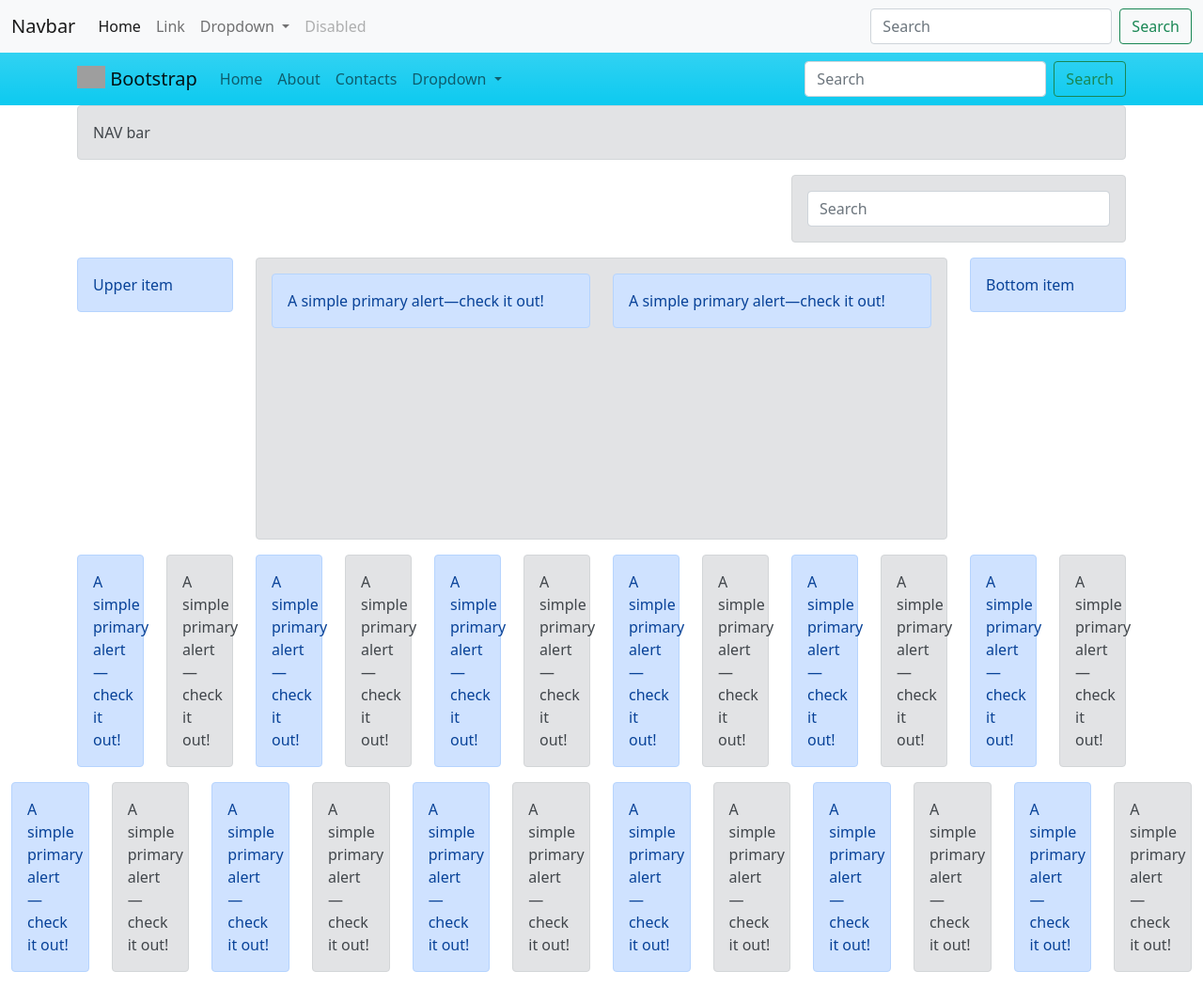
After one commit to Dmitrii-Kozlov/ecommerce, a Django app: page /bootstrap/ in a window 1280 px wide. The commit adds this page. Shown: the whole page at 94% size. Run offline with Django 3.2, Linux system fonts and the light colour scheme; some libraries are stand-ins or nearby versions; grey boxes are pictures that could not be loaded.

Commit message:
add bootstrap

```diff
--- a/ecommerce/forms.py
+++ b/ecommerce/forms.py
@@ -19,8 +19,8 @@ class ContactForm(forms.Form):
 
 
 class LoginForm(forms.Form):
-    username = forms.CharField()
-    password = forms.CharField(widget=forms.PasswordInput())
+    username = forms.CharField(widget=forms.TextInput(attrs={'class':'form-control'}))
+    password = forms.CharField(widget=forms.PasswordInput(attrs={'class':'form-control'}))
 
 
 class RegisterForm(forms.Form):
--- a/ecommerce/urls.py
+++ b/ecommerce/urls.py
@@ -19,6 +19,7 @@ from django.conf.urls.static import static
 
 from django.contrib import admin
 from django.urls import path, include
+from django.views.generic import TemplateView
 
 from .views import home, about, contact, login_page, register_page
 
@@ -28,6 +29,7 @@ urlpatterns = [
     path('contact/', contact, name='contact'),
     path('login/', login_page, name='login'),
     path('register/', register_page, name='register'),
+    path('bootstrap/', TemplateView.as_view(template_name='bootstrap/example.html'), name='bootstrap'),
     path('products/', include('products.urls', namespace='products')),
     path('admin/', admin.site.urls),
 ]
--- a/products/templates/products/product_detail.html
+++ b/products/templates/products/product_detail.html
@@ -1,6 +1,5 @@
 {% extends "base.html" %}
 {% block content %}
-    <div class="container">
     <div class="row">
     <div class="col">
     <h1>{{ object.title }}</h1>
@@ -12,5 +11,4 @@
     {% endif %}
     </div>
     </div>
-    </div>
 {% endblock %}
--- a/products/templates/products/product_list.html
+++ b/products/templates/products/product_list.html
@@ -1,6 +1,5 @@
 {% extends "base.html" %}
 {% block content %}
-    <div class="container">
     <div class="row">
 {% for item in object_list %}
     <div class="col">
@@ -9,5 +8,4 @@
     </div>
 {% endfor %}
     </div>
-    </div>
 {% endblock %}
--- a/templates/auth/login.html
+++ b/templates/auth/login.html
@@ -1,5 +1,9 @@
-<form method="post">
+{% extends "base.html" %}
+{% block content %}
+    <h2>Login</h2>
+<form class="form-control" method="post">
       {% csrf_token %}
       {{ form }}
       <button type="submit" class="btn btn-primary">Submit</button>
   </form>
+{% endblock %}
--- a/templates/auth/register.html
+++ b/templates/auth/register.html
@@ -1,5 +1,9 @@
-<form method="post">
+{% extends "base.html" %}
+{% block content %}
+    <h2>Register</h2>
+<form class="form-control" method="post">
       {% csrf_token %}
       {{ form }}
       <button type="submit" class="btn btn-primary">Submit</button>
   </form>
+{% endblock %}
--- a/templates/base.html
+++ b/templates/base.html
@@ -11,8 +11,10 @@
   </head>
   <body>
   {% include "base/navbar.html" with brand_name="New NavBar"%}
+  <div class="container">
   {% block content %}
   {% endblock %}
+  </div>
   {% include "base/js.html" %}
   </body>
 </html>
--- /dev/null
+++ b/templates/bootstrap/example.html
@@ -0,0 +1,281 @@
+<!doctype html>
+<html lang="en">
+  <head>
+    <!-- Required meta tags -->
+    <meta charset="utf-8">
+    <meta name="viewport" content="width=device-width, initial-scale=1">
+
+    <!-- Bootstrap CSS -->
+    <link href="https://cdn.jsdelivr.net/npm/bootstrap@5.1.3/dist/css/bootstrap.min.css" rel="stylesheet" integrity="sha384-1BmE4kWBq78iYhFldvKuhfTAU6auU8tT94WrHftjDbrCEXSU1oBoqyl2QvZ6jIW3" crossorigin="anonymous">
+
+    <title>Hello, world!</title>
+  </head>
+  <body>
+
+
+
+  <nav class="navbar navbar-expand-lg navbar-light bg-light">
+  <div class="container-fluid">
+    <a class="navbar-brand" href="#">Navbar</a>
+    <button class="navbar-toggler" type="button" data-bs-toggle="collapse" data-bs-target="#navbarSupportedContent" aria-controls="navbarSupportedContent" aria-expanded="false" aria-label="Toggle navigation">
+      <span class="navbar-toggler-icon"></span>
+    </button>
+    <div class="collapse navbar-collapse" id="navbarSupportedContent">
+      <ul class="navbar-nav me-auto mb-2 mb-lg-0">
+        <li class="nav-item">
+          <a class="nav-link active" aria-current="page" href="#">Home</a>
+        </li>
+        <li class="nav-item">
+          <a class="nav-link" href="#">Link</a>
+        </li>
+        <li class="nav-item dropdown">
+          <a class="nav-link dropdown-toggle" href="#" id="navbarDropdown" role="button" data-bs-toggle="dropdown" aria-expanded="false">
+            Dropdown
+          </a>
+          <ul class="dropdown-menu" aria-labelledby="navbarDropdown">
+            <li><a class="dropdown-item" href="#">Action</a></li>
+            <li><a class="dropdown-item" href="#">Another action</a></li>
+            <li><hr class="dropdown-divider"></li>
+            <li><a class="dropdown-item" href="#">Something else here</a></li>
+          </ul>
+        </li>
+        <li class="nav-item">
+          <a class="nav-link disabled" href="#" tabindex="-1" aria-disabled="true">Disabled</a>
+        </li>
+      </ul>
+      <form class="d-flex">
+        <input class="form-control me-2" type="search" placeholder="Search" aria-label="Search">
+        <button class="btn btn-outline-success" type="submit">Search</button>
+      </form>
+    </div>
+  </div>
+</nav>
+
+
+
+
+            <nav class="navbar navbar-expand-md navbar-light bg-info bg-gradient">
+{#                <div class="container-fluid">#}
+                    <div class="container">
+                        <a class="navbar-brand" href="#">
+                        <img src="http://getbootstrap.com/docs/5.0/assets/brand/bootstrap-logo.svg" alt="" width="30" height="24" class="d-inline-block align-text-top">
+                        Bootstrap
+                        </a>
+                        <button class="navbar-toggler" type="button" data-bs-toggle="collapse" data-bs-target="#navbarSupportedContent2" aria-controls="navbarSupportedContent" aria-expanded="false" aria-label="Toggle navigation">
+                          <span class="navbar-toggler-icon"></span>
+                        </button>
+                        <div class="collapse navbar-collapse" id="navbarSupportedContent2">
+                            <ul class="navbar-nav">
+                                <li class="nav-item">
+                                  <a class="nav-link" href="#">Home</a>
+                                </li>
+                                <li class="nav-item">
+                                  <a class="nav-link" href="#">About</a>
+                                </li>
+                                <li class="nav-item">
+                                  <a class="nav-link" href="#">Contacts</a>
+                                </li>
+                                <li class="nav-item dropdown">
+                                  <a class="nav-link dropdown-toggle" href="#" id="navbarDropdown" role="button" data-bs-toggle="dropdown" aria-expanded="false">
+                                    Dropdown
+                                  </a>
+                                  <ul class="dropdown-menu" aria-labelledby="navbarDropdown">
+                                    <li><a class="dropdown-item" href="#">Action</a></li>
+                                    <li><a class="dropdown-item" href="#">Another action</a></li>
+                                    <li><hr class="dropdown-divider"></li>
+                                    <li><a class="dropdown-item" href="#">Something else here</a></li>
+                                  </ul>
+                                </li>
+                            </ul>
+                        <form class="d-flex ms-auto">
+                          <input class="form-control me-2" type="search" placeholder="Search" aria-label="Search">
+                          <button class="btn btn-outline-success" type="submit">Search</button>
+                        </form>
+                        </div>
+                    </div>
+{#                </div>#}
+            </nav>
+    <div class="container">
+        <div class="row">
+            <div class="col">
+                <div class="alert alert-secondary" role="alert">
+                  NAV bar
+                </div>
+            </div>
+        </div>
+        <div class="row">
+            <div class="col-12 col-sm-12 col-md-6 col-lg-4 ms-auto">
+                <div class="alert alert-secondary" role="alert">
+                  <input type="text" class="form-control" placeholder="Search">
+                </div>
+            </div>
+        </div>
+        <div class="row">
+            <div class="col-11 col-lg-2 mx-auto order-last">
+                <div class="alert alert-primary" role="alert">
+                    Bottom item
+                </div>
+            </div>
+            <div class="col-11 col-lg-8 mx-auto ">
+                <div class="alert alert-secondary" role="alert" style="min-height: 300px">
+                    <div class="row">
+                        <div class="col">
+                            <div class="alert alert-primary" role="alert">
+                              A simple primary alert—check it out!
+                            </div>
+                        </div>
+                         <div class="col">
+                            <div class="alert alert-primary" role="alert">
+                              A simple primary alert—check it out!
+                            </div>
+                        </div>
+                    </div>
+                </div>
+            </div>
+            <div class="col-11 col-lg-2 mx-auto order-first">
+                <div class="alert alert-primary" role="alert">
+                    Upper item
+                </div>
+            </div>
+        </div>
+    </div>
+    <div class="container">
+        <div class="row">
+            <div class="col-1">
+                <div class="alert alert-primary" role="alert">
+                  A simple primary alert—check it out!
+                </div>
+            </div>
+             <div class="col-1">
+                <div class="alert alert-secondary" role="alert">
+                  A simple primary alert—check it out!
+                </div>
+            </div>
+            <div class="col-1">
+                <div class="alert alert-primary" role="alert">
+                  A simple primary alert—check it out!
+                </div>
+            </div>
+             <div class="col-1">
+                <div class="alert alert-secondary" role="alert">
+                  A simple primary alert—check it out!
+                </div>
+            </div>
+            <div class="col-1">
+                <div class="alert alert-primary" role="alert">
+                  A simple primary alert—check it out!
+                </div>
+            </div>
+             <div class="col-1">
+                <div class="alert alert-secondary" role="alert">
+                  A simple primary alert—check it out!
+                </div>
+            </div>
+            <div class="col-1">
+                <div class="alert alert-primary" role="alert">
+                  A simple primary alert—check it out!
+                </div>
+            </div>
+             <div class="col-1">
+                <div class="alert alert-secondary" role="alert">
+                  A simple primary alert—check it out!
+                </div>
+            </div>
+            <div class="col-1">
+                <div class="alert alert-primary" role="alert">
+                  A simple primary alert—check it out!
+                </div>
+            </div>
+             <div class="col-1">
+                <div class="alert alert-secondary" role="alert">
+                  A simple primary alert—check it out!
+                </div>
+            </div>
+            <div class="col-1">
+                <div class="alert alert-primary" role="alert">
+                  A simple primary alert—check it out!
+                </div>
+            </div>
+             <div class="col-1">
+                <div class="alert alert-secondary" role="alert">
+                  A simple primary alert—check it out!
+                </div>
+            </div>
+        </div>
+    </div>
+    <div class="container-fluid">
+        <div class="row">
+            <div class="col-1">
+                <div class="alert alert-primary" role="alert">
+                  A simple primary alert—check it out!
+                </div>
+            </div>
+             <div class="col-1">
+                <div class="alert alert-secondary" role="alert">
+                  A simple primary alert—check it out!
+                </div>
+            </div>
+            <div class="col-1">
+                <div class="alert alert-primary" role="alert">
+                  A simple primary alert—check it out!
+                </div>
+            </div>
+             <div class="col-1">
+                <div class="alert alert-secondary" role="alert">
+                  A simple primary alert—check it out!
+                </div>
+            </div>
+            <div class="col-1">
+                <div class="alert alert-primary" role="alert">
+                  A simple primary alert—check it out!
+                </div>
+            </div>
+             <div class="col-1">
+                <div class="alert alert-secondary" role="alert">
+                  A simple primary alert—check it out!
+                </div>
+            </div>
+            <div class="col-1">
+                <div class="alert alert-primary" role="alert">
+                  A simple primary alert—check it out!
+                </div>
+            </div>
+             <div class="col-1">
+                <div class="alert alert-secondary" role="alert">
+                  A simple primary alert—check it out!
+                </div>
+            </div>
+            <div class="col-1">
+                <div class="alert alert-primary" role="alert">
+                  A simple primary alert—check it out!
+                </div>
+            </div>
+             <div class="col-1">
+                <div class="alert alert-secondary" role="alert">
+                  A simple primary alert—check it out!
+                </div>
+            </div>
+            <div class="col-1">
+                <div class="alert alert-primary" role="alert">
+                  A simple primary alert—check it out!
+                </div>
+            </div>
+             <div class="col-1">
+                <div class="alert alert-secondary" role="alert">
+                  A simple primary alert—check it out!
+                </div>
+            </div>
+        </div>
+    </div>
+    <!-- Optional JavaScript; choose one of the two! -->
+
+    <!-- Option 1: Bootstrap Bundle with Popper -->
+    <script src="https://cdn.jsdelivr.net/npm/bootstrap@5.1.3/dist/js/bootstrap.bundle.min.js" integrity="sha384-ka7Sk0Gln4gmtz2MlQnikT1wXgYsOg+OMhuP+IlRH9sENBO0LRn5q+8nbTov4+1p" crossorigin="anonymous"></script>
+
+    <!-- Option 2: Separate Popper and Bootstrap JS -->
+    <!--
+    <script src="https://cdn.jsdelivr.net/npm/@popperjs/core@2.10.2/dist/umd/popper.min.js" integrity="sha384-7+zCNj/IqJ95wo16oMtfsKbZ9ccEh31eOz1HGyDuCQ6wgnyJNSYdrPa03rtR1zdB" crossorigin="anonymous"></script>
+    <script src="https://cdn.jsdelivr.net/npm/bootstrap@5.1.3/dist/js/bootstrap.min.js" integrity="sha384-QJHtvGhmr9XOIpI6YVutG+2QOK9T+ZnN4kzFN1RtK3zEFEIsxhlmWl5/YESvpZ13" crossorigin="anonymous"></script>
+    -->
+  </body>
+</html>
--- a/templates/contact/view.html
+++ b/templates/contact/view.html
@@ -3,7 +3,7 @@
 <div class="text-center">
         <h1>Hello, {{ content }}!</h1>
     </div>
-    <div class="container">
+{#    <div class="container">#}
           <div class="row">
               <div class="col">
                   <div class="col-sm-6 col-12">
@@ -23,5 +23,5 @@
                   </div>
               </div>
           </div>
-      </div>
+{#      </div>#}
 {% endblock %}
```
Also changed, not shown: templates/base/navbar.html (+18 -14 lines).
